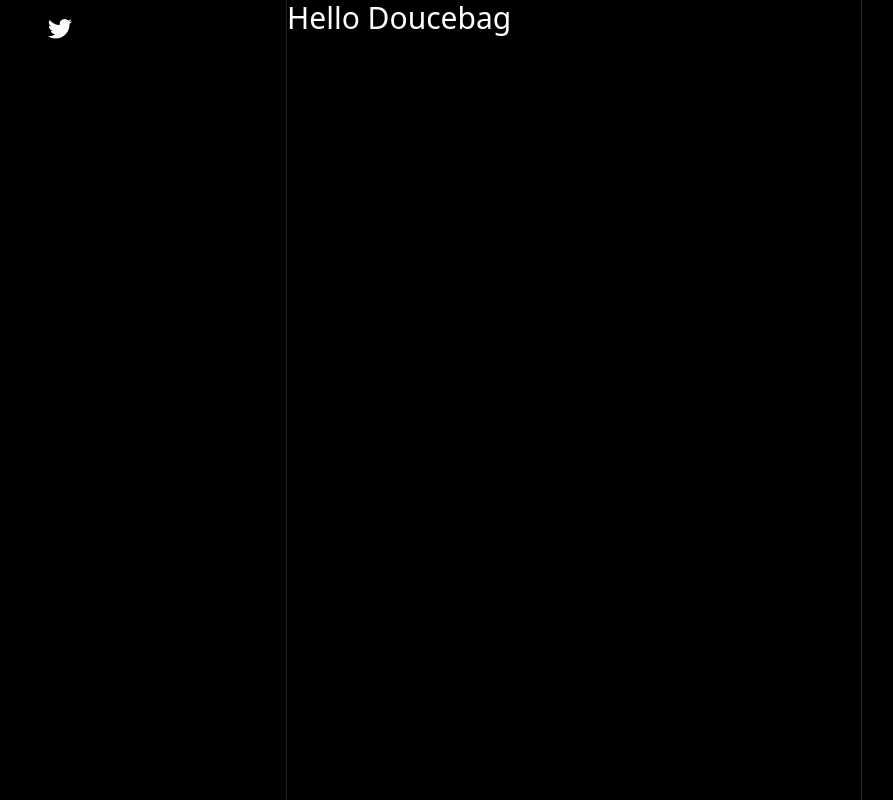
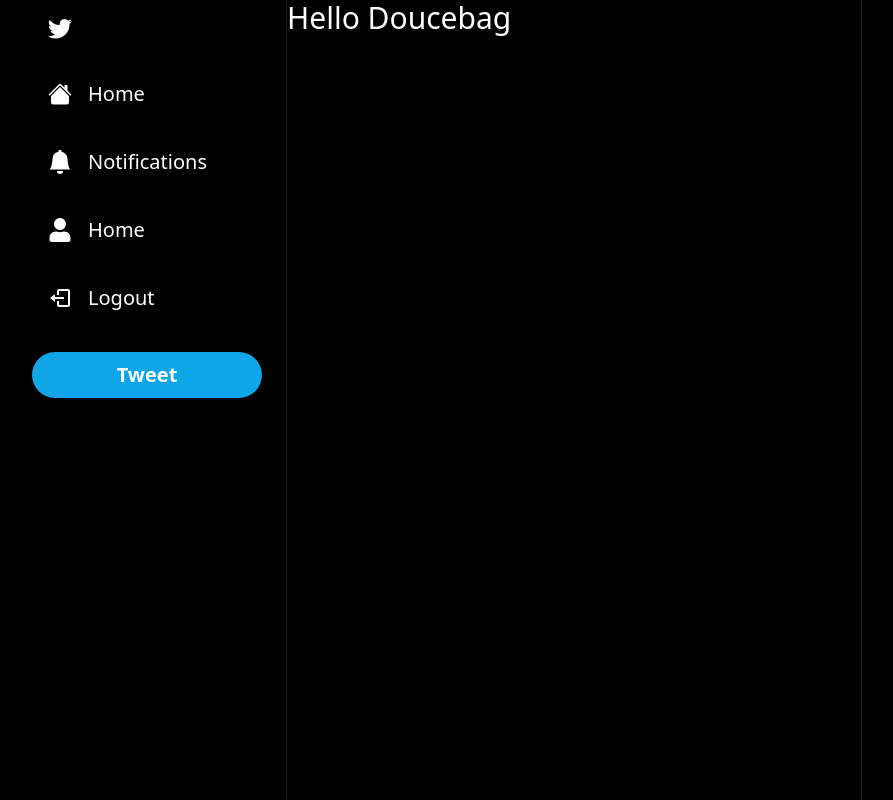
Before and after one commit to pandeyastha/Chirpy, a Next.js app: page / in a window 1280 px wide. Shown: the whole page, without its empty margins (66-959 px from the left). Built offline with nearby package versions, Linux system fonts and the light colour scheme.

Commit message:
sidebar completed

```diff
--- a/components/Layout.tsx
+++ b/components/Layout.tsx
@@ -20,6 +20,7 @@
                 ">
                     {children}
                 </div>
+
             </div>
         </div>
 
--- a/components/layout/Sidebar.tsx
+++ b/components/layout/Sidebar.tsx
@@ -1,7 +1,11 @@
+import { signOut } from 'next-auth/react';
 import {BsHouseFill, BsBellFill} from "react-icons/bs";
 import {FaUser} from "react-icons/fa";
+import {BiLogOut} from "react-icons/bi";
 
 import SidebarLogo from "./SidebarLogo";
+import SidebarItem from "./SidebarItem";
+import SidebarTweetButton from './SidebarTweetButton';
 
 const Sidebar = () => {
     const items= [
@@ -28,10 +32,22 @@
             <div className="flex flex-col items-end">
                 <div className="space-y-2 lg:w-[230px]">
                 <SidebarLogo />
+                {
+                    items.map((item) =>
+                    <SidebarItem
+                    key= {item.href}
+                    href= {item.href}
+                    label={item.label}
+                    icon= {item.icons}
+                    />
+                    )
+                }
+                <SidebarItem  onClick= {()=>  signOut()} icon={BiLogOut} label="Logout"/>
+                <SidebarTweetButton/>
                 </div>
             </div>
         </div>
     );
-}
+};
 
 export default Sidebar;
--- /dev/null
+++ b/components/layout/SidebarItem.tsx
@@ -0,0 +1,57 @@
+import { IconType } from "react-icons";
+
+interface SidebarItemProps{
+    label: string;
+    href?: string;
+    icon: IconType;
+    onClick?: () => void;
+}
+
+
+
+const SidebarItem :React.FC<SidebarItemProps>= ({
+    label,
+    href,
+    icon:Icon,
+    onClick}
+) => {
+    return ( <div className="flex flex-row items-center">
+        {/*Mobile first segment */}
+        <div className="
+        relative
+        rounded-full
+        h-14
+        w-14
+        flex
+        items-center
+        justify-center
+        p-4
+        hover:bg-slate-300
+        hover:bg-opacity-10
+        cursor-pointer
+        lg:hidden
+        ">
+            <Icon size={28} color="white" />
+        </div>
+        {/*Desktop-firsst segment */}
+        <div className="
+        relative
+        hidden
+        lg:flex
+        items-center
+        gap-4
+        p-4
+        rounded-full
+        hover:bg-slate-300
+        hover:bg-opacity-10
+        cursor-pointer
+        ">
+            <Icon size={24} color="white" />
+            <p className="hidden lg:block text-white text-xl">
+                {label}
+            </p>
+        </div>
+    </div> );
+}
+
+export default SidebarItem;
--- /dev/null
+++ b/components/layout/SidebarTweetButton.tsx
@@ -0,0 +1,55 @@
+import { useRouter } from "next/router";
+import { FaFeather} from "react-icons/fa";
+
+const SidebarTweetButton = () => {
+
+    const router =useRouter();
+
+    return (  <div onClick={()=> router.push('/')}>
+        {/**Mobile segment */}
+        <div className="
+        m1-6
+        lg:hidden
+        rounded-full
+        h-14
+        w-14
+        p-4
+        flex
+        items-center
+        justify-center
+        bg-sky-500
+        hover:bg-opacity-80
+        cursor-pointer
+        transition
+        ">
+            <FaFeather  size={24} color="white"/>
+        </div>
+        {/**desktop-segment */}
+        <div className="
+        mt-6
+        hidden
+        lg:block
+        px-4
+        py-2
+        rounded-full
+        bg-sky-500
+        hover:bg-opacity-90
+        cursor-pointer
+      ">
+        <p
+          className="
+            hidden
+            lg:block
+            text-center
+            font-semibold
+            text-white
+            text-[20px]
+        ">
+          Tweet
+        </p>
+      </div>
+
+    </div>);
+}
+
+export default SidebarTweetButton;
--- a/package.json
+++ b/package.json
@@ -15,6 +15,7 @@
     "eslint": "8.39.0",
     "eslint-config-next": "13.3.4",
     "next": "13.3.4",
+    "next-auth": "^4.22.1",
     "react": "18.2.0",
     "react-dom": "18.2.0",
     "react-icons": "^4.8.0",
```
Also changed, not shown: 1 other file (tests, documents, lock files or other folders).
